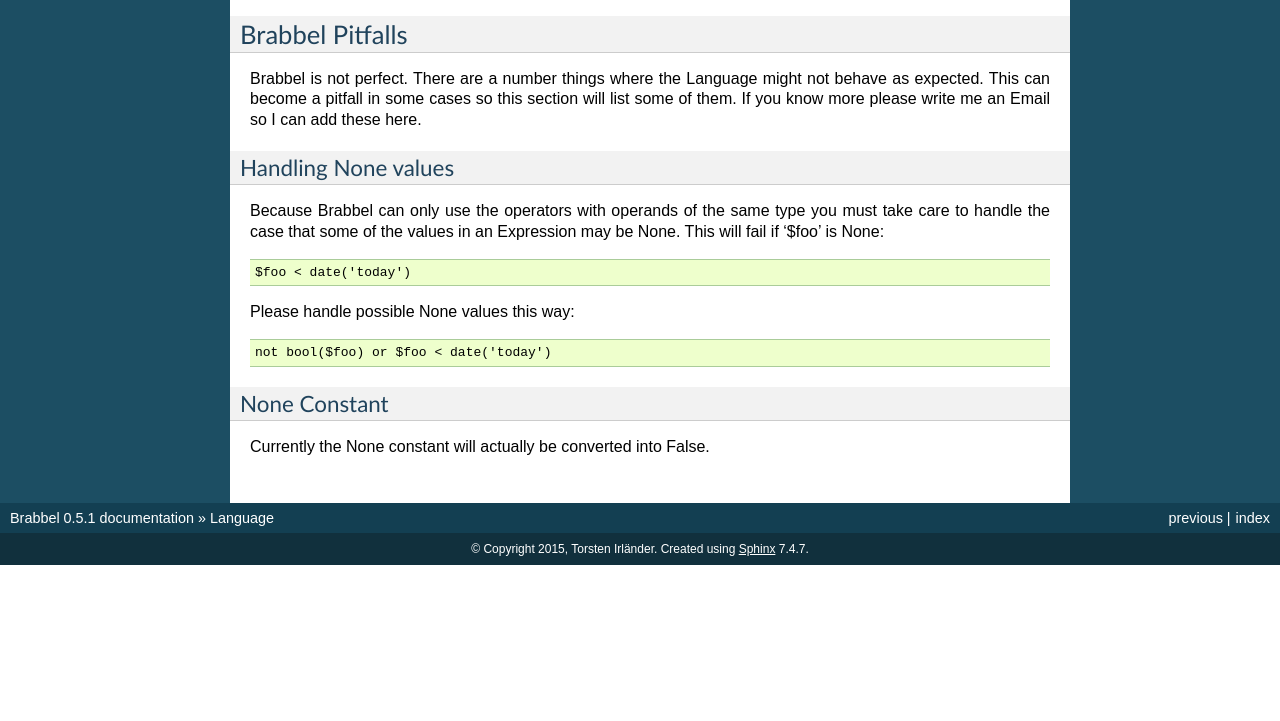
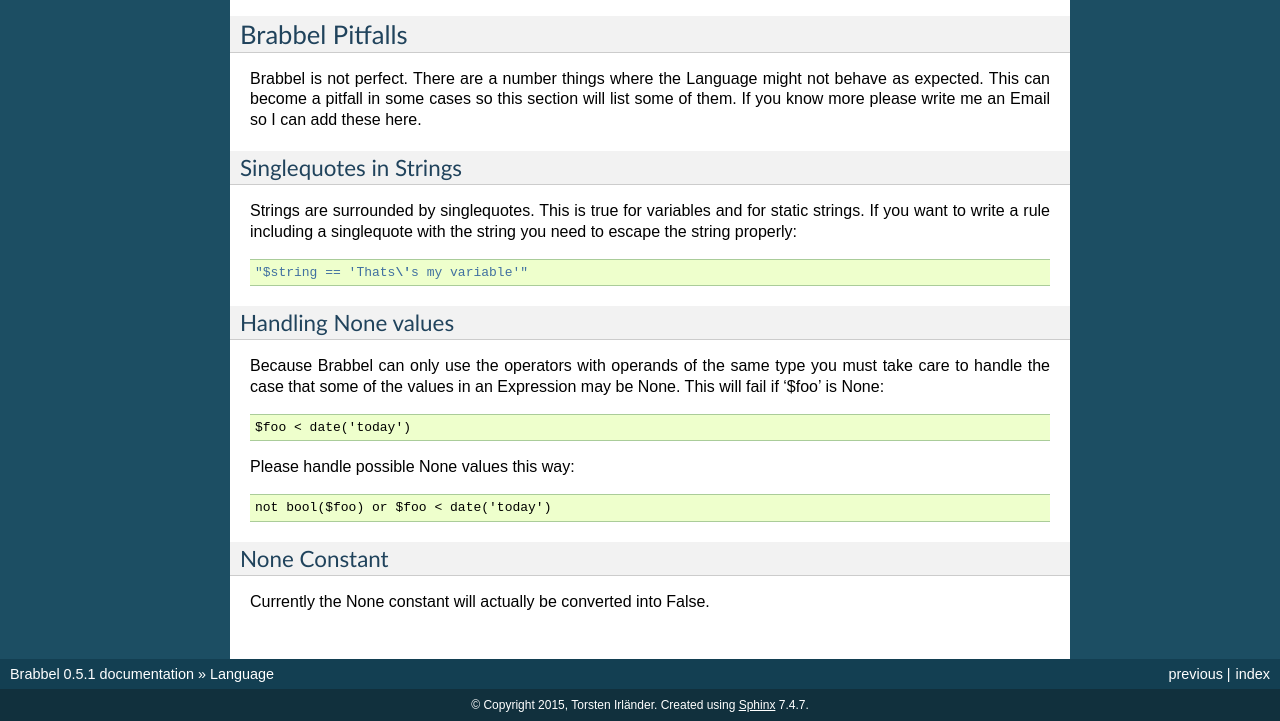
Before and after one commit to ringo-framework/brabbel, a Sphinx documentation site: the page built from docs/main.rst, in a window 1280 px wide and 900 px high, scrolled down 5182 px, cut to the strip 179-900 px from the top of the window. Built offline with Sphinx 7.4.7, drawn with Linux system fonts in a browser that asks for light colours; formulas are drawn with MathJax 3; before the commit the page ends 5926 px from its top, so only the background shows below that; some of the changed text lies outside the part shown.

Commit message:
Added documentation on singlequotes in strings (pitfall)

```diff
--- a/docs/main.rst
+++ b/docs/main.rst
@@ -226,6 +226,15 @@
 this section will list some of them. If you know more please write me an
 Email so I can add these here.
 
+Singlequotes in Strings
+-----------------------
+Strings are surrounded by singlequotes. This is true for variables and for
+static strings. If you want to write a rule including a singlequote with
+the string you need to escape the string properly::
+
+       "$string == 'Thats\'s my variable'"
+
+
 .. _pitfall_nonevalue:
 
 Handling None values
```
